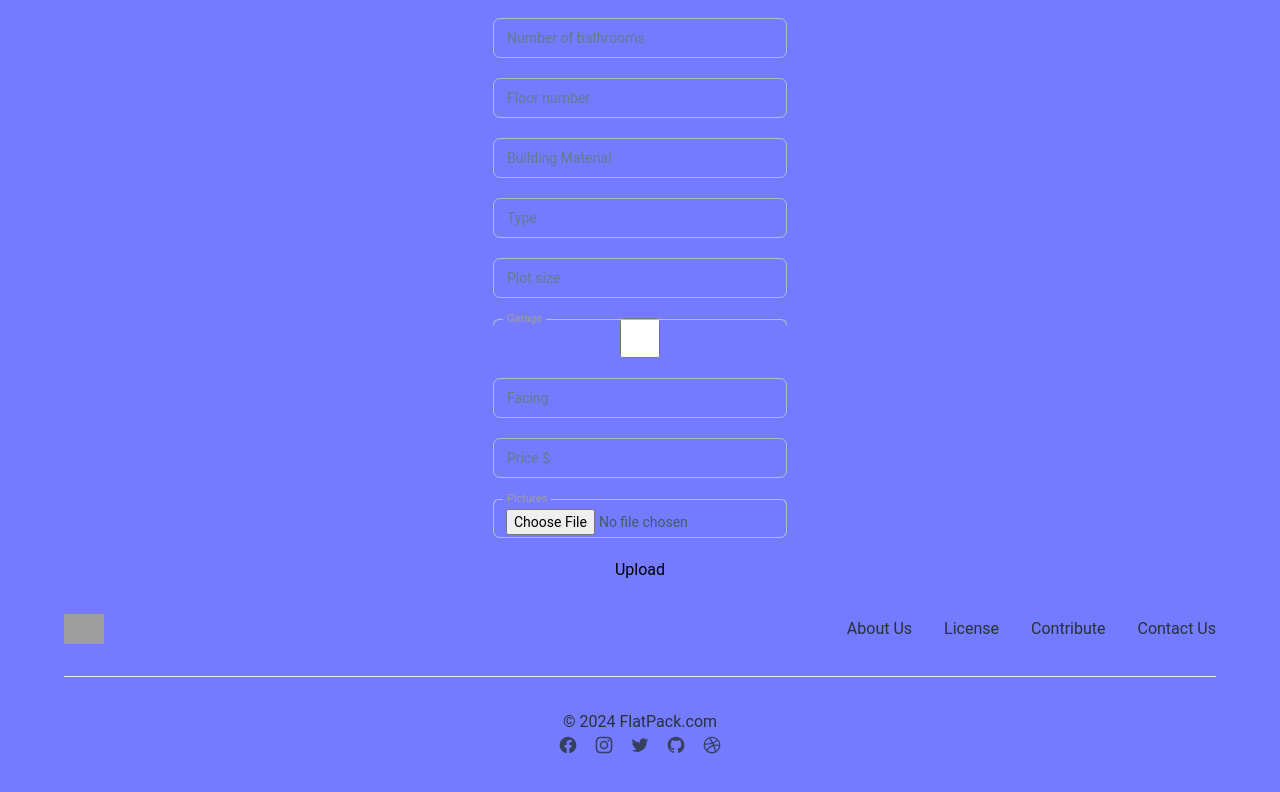
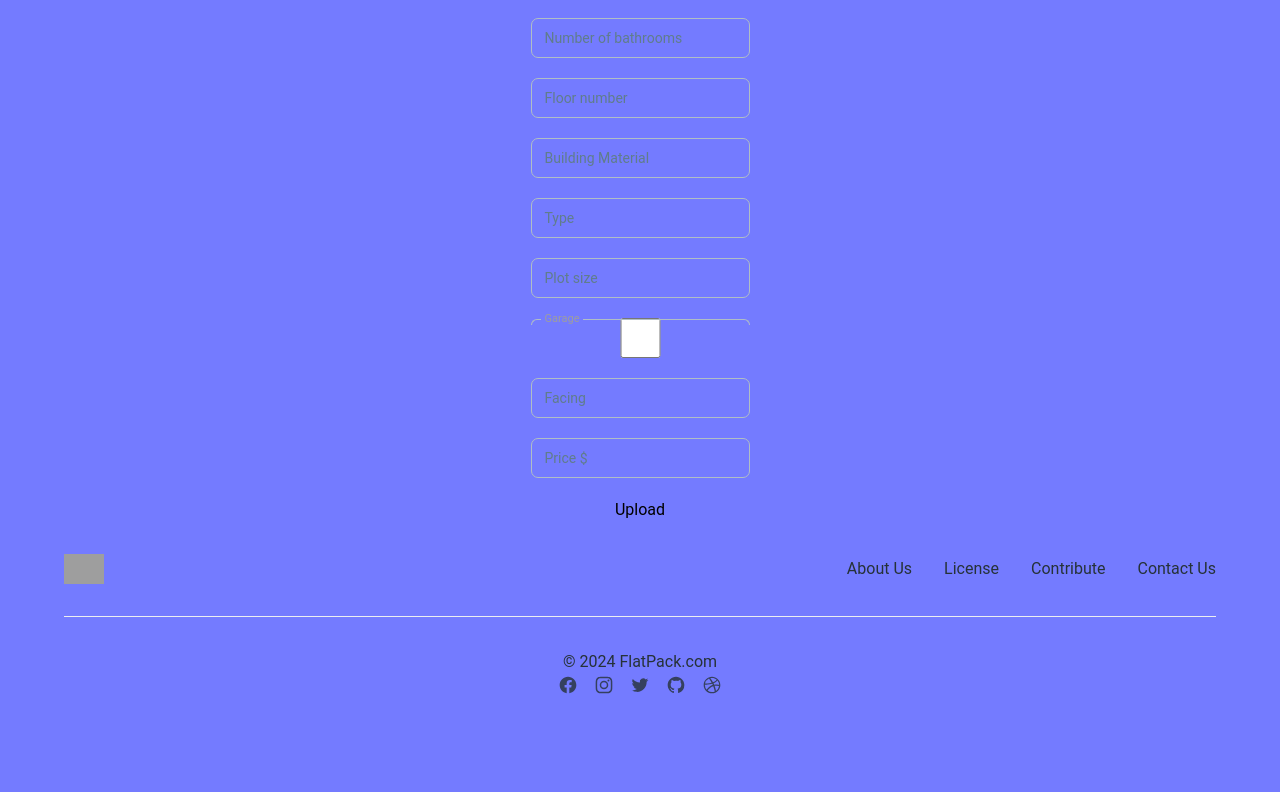
Before and after one commit to bodispatrik1995/flatpack, a React (Vite) app in the folder frontend/: page /upload in a window 1280 px wide. Shown: the part 550-1342 px from the top of the page. After the commit the page ends 1309 px from the top, so only its background shows below. Built offline with nearby package versions, Linux system fonts and the light colour scheme; grey boxes are pictures that could not be loaded.

Commit message:
multiple upload frontend ready upload property refactored

```diff
--- a/frontend/src/Components/Property/UploadFrom.jsx
+++ b/frontend/src/Components/Property/UploadFrom.jsx
@@ -7,7 +7,6 @@ function UploadFrom(props) {
     const token = localStorage.getItem('userToken');
     const navigate = useNavigate();
 
-    const [name, setName] = useState('name')
     const [formValues, setFormValues] = useState({
         title: '',
         description: '',
@@ -26,7 +25,7 @@ function UploadFrom(props) {
         price: '',
     });
 
-    async function fetchPropertyImg() {
+   /*async function fetchPropertyImg() {
         if(!image_path || !propertyId){
             console.error("image path or property id is missing");
             console.log(image_path);
@@ -54,7 +53,7 @@ function UploadFrom(props) {
     const handleChangeImg = (e) => {
         setImage_path(e.target.files[0]); // Set the file directly
     };
-
+*/
 
     const handleChange = (event) => {
         const { name, value, type, checked } = event.target;
@@ -122,7 +121,6 @@ function UploadFrom(props) {
                 <Input label={'Garage'} name={'garage'} type={"checkbox"} onChange={handleChange} value={formValues.garage} />
                 <Input label={'Facing'} name={'facing'} type={"text"} onChange={handleChange} value={formValues.facing} />
                 <Input label={'Price $'} name={'price'} type={"number"} onChange={handleChange} value={formValues.price} />
-                <Input label={'Pictures'} name={'image_path'} type={"file"} onChange={handleChangeImg} />
                 <button type={"submit"}>Upload</button>
 
             </form>
```
